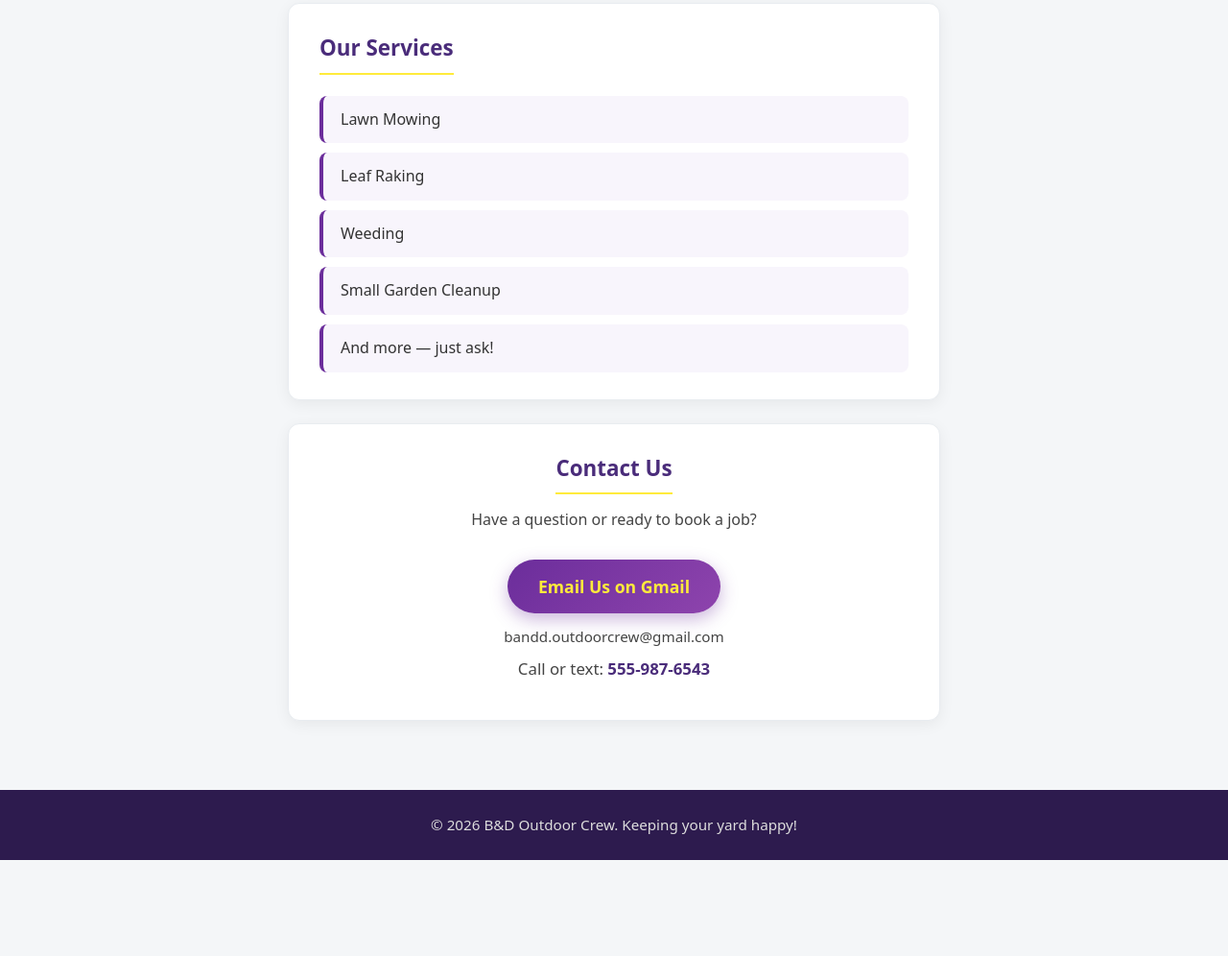
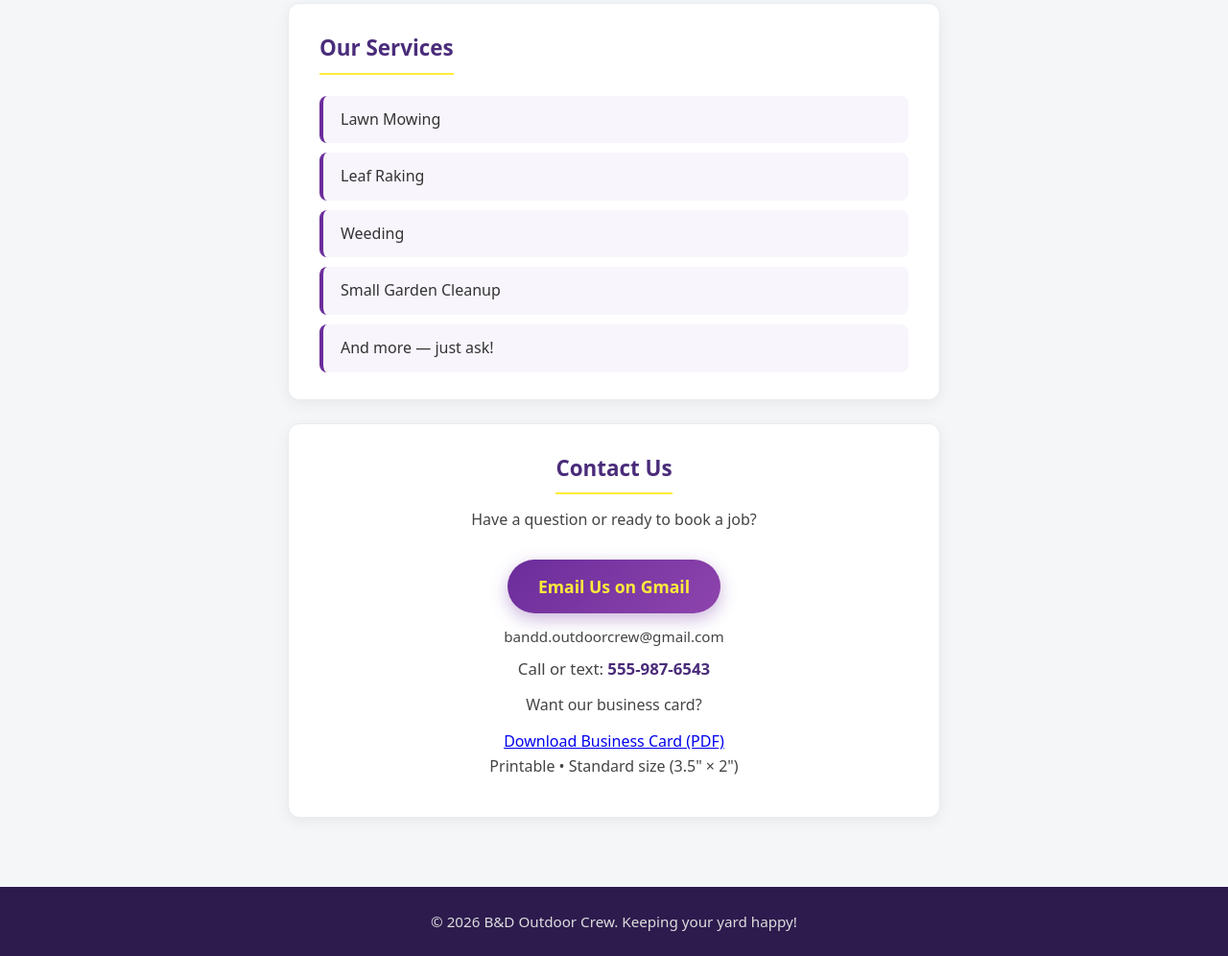
Before and after one commit to denisiscool987-blip/B-D, a plain HTML site: page index.html in a window 1280 px wide. Shown: the part 735-1731 px from the top of the page at 96% size. Before the commit the page ends 1631 px from the top, so only its background shows below. Drawn offline with Linux system fonts and the light colour scheme.

Commit message:
Update index.html

```diff
--- a/index.html
+++ b/index.html
@@ -44,6 +44,14 @@
 
             <p class="email-address">bandd.outdoorcrew@gmail.com</p>
             <p class="phone">Call or text: <strong>555-987-6543</strong></p>
+
+            <div class="card-download">
+                <p>Want our business card?</p>
+                <a href="BD_Outdoor_Crew_Business_Card.pdf" download class="download-button">
+                    Download Business Card (PDF)
+                </a>
+                <p class="card-note">Printable • Standard size (3.5" × 2")</p>
+            </div>
         </section>
     </main>
 
```
